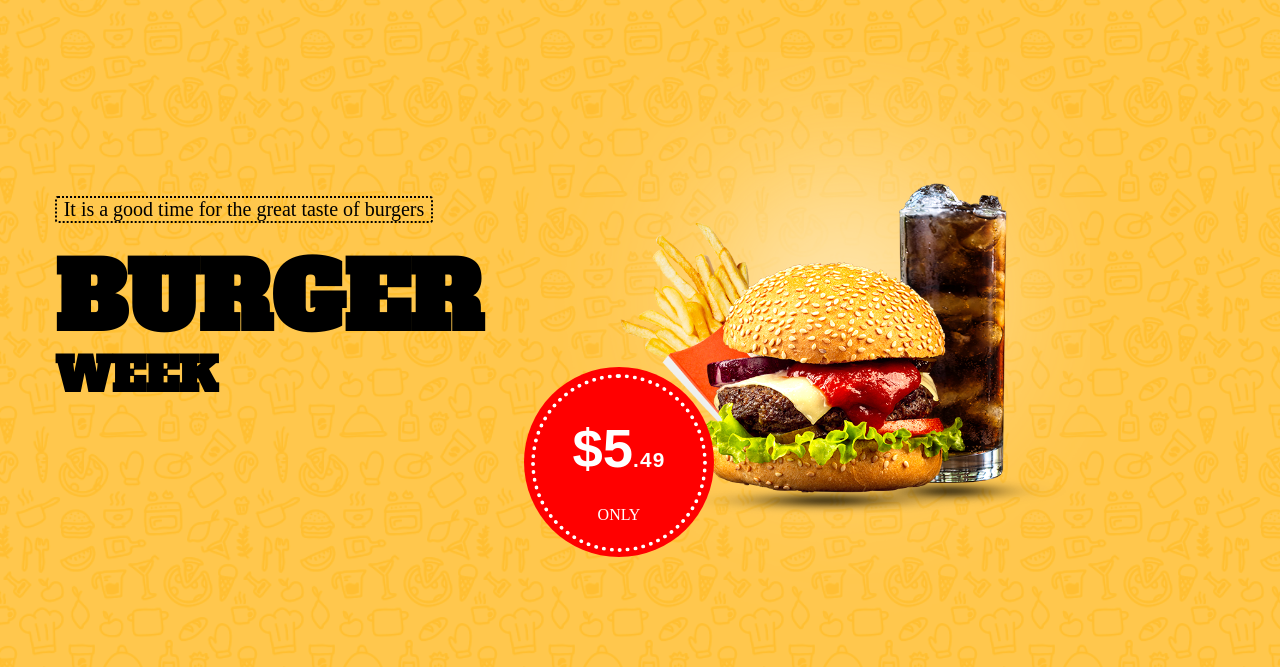
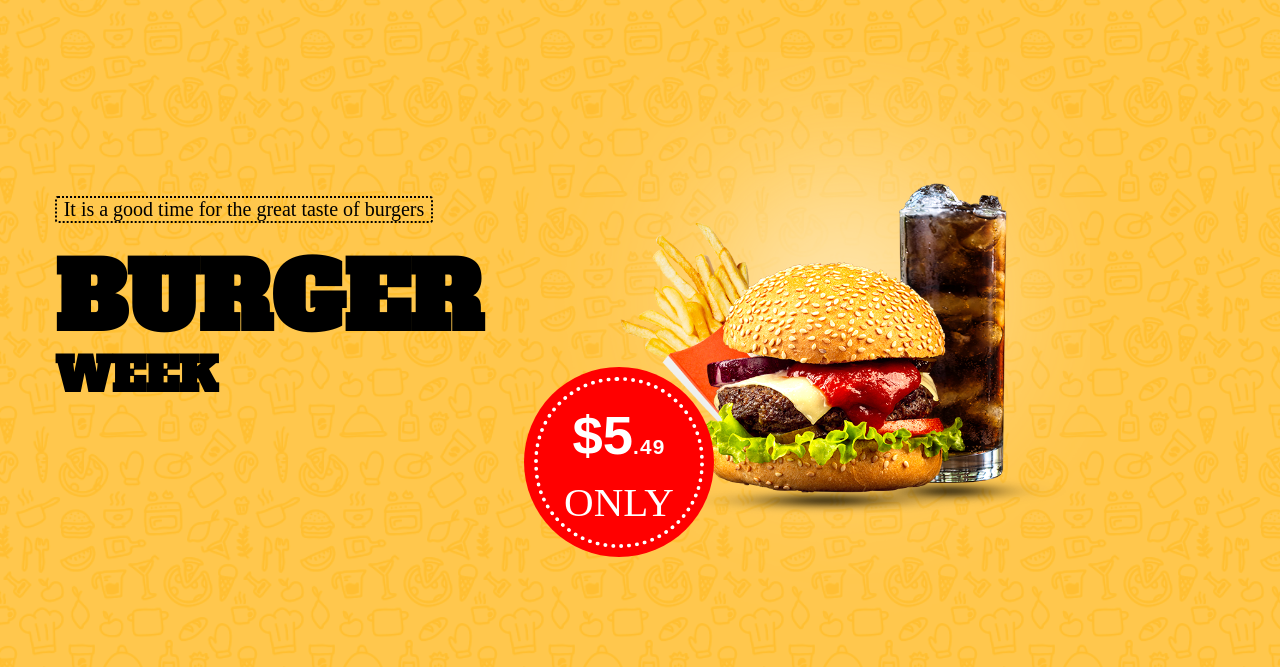
Before and after one commit to raihaninfo/burger-templete, a plain HTML site: page index.html in a window 1280 px wide. Shown: the part 158-827 px from the top of the page. Drawn offline with Linux system fonts and the light colour scheme.

Commit message:
font size change

```diff
--- a/style.css
+++ b/style.css
@@ -298,12 +298,12 @@ body {
     border-radius: 50%;
 
 }
-.box-tex{
-    border: 4px dotted white;
-    border-radius: 52%;
-    margin: 7px;
-    padding: 17px;
-    line-height: 0px;
+.box-tex {
+	border: 4px dotted white;
+	border-radius: 49%;
+	margin: 10px;
+	padding: 1px;
+	line-height: 0px;
 }
 .price{
     color: white;
@@ -316,10 +316,11 @@ body {
     font-size: 1.3rem;
     letter-spacing: 1.2px;
 }
-.only-price{
-    line-height: 0px;
-    text-align: center;
-    color: white;
+.only-price {
+	line-height: 0px;
+	text-align: center;
+	color: white;
+	font-size: 41px;
 }
 .formright  {
 
```
